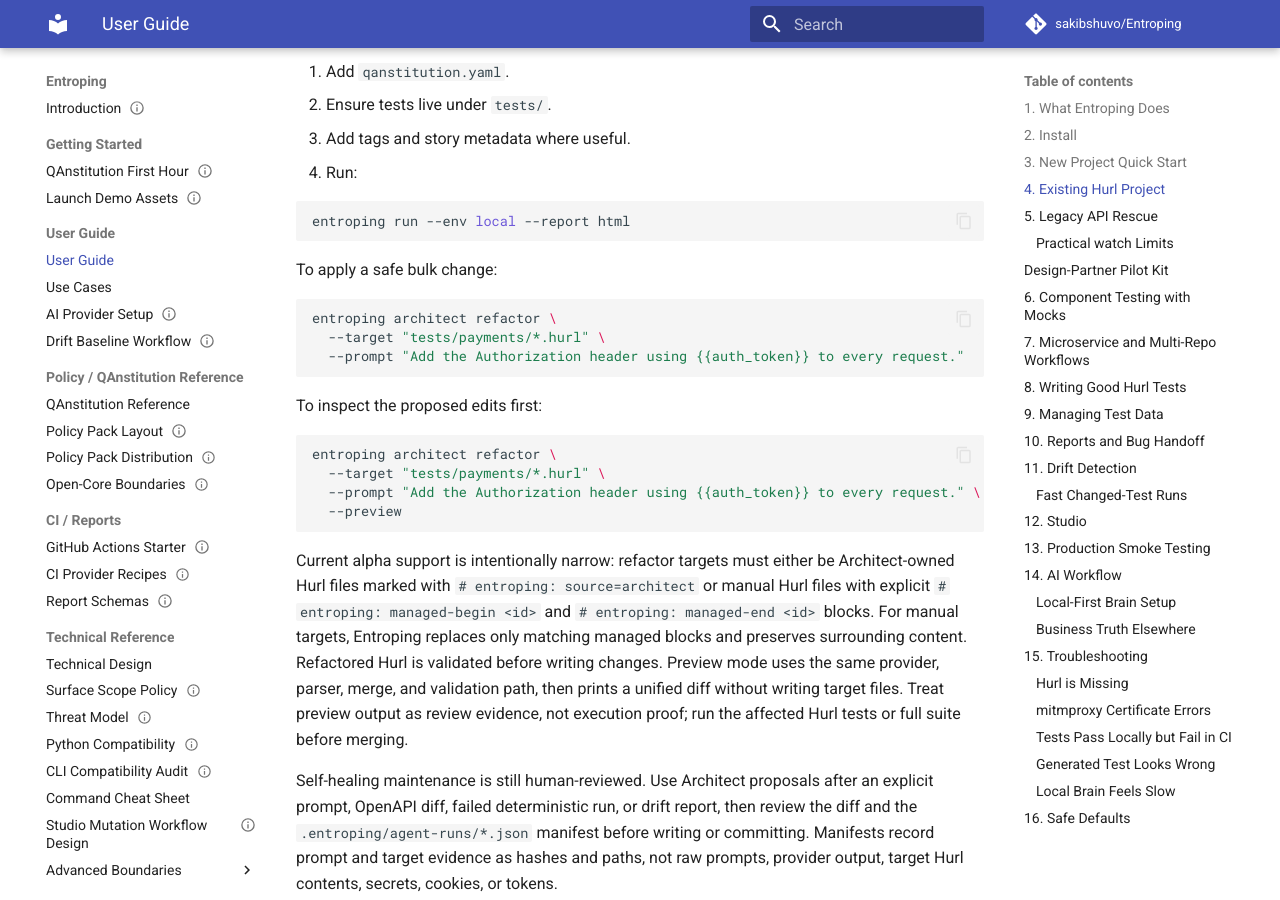
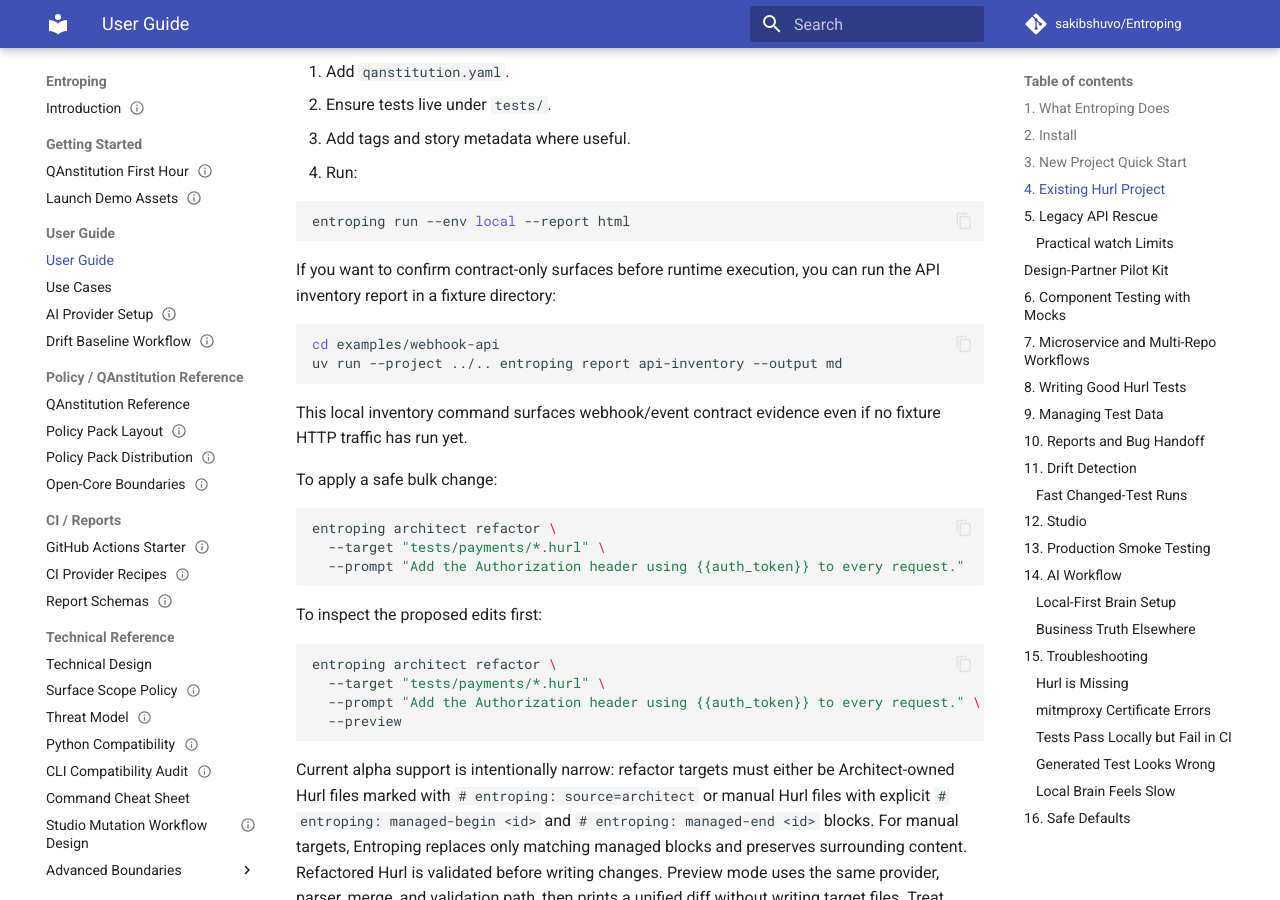
Before and after one commit to sakibshuvo/Entroping, an MkDocs documentation site: the page built from docs/user/USER_GUIDE.md, in a window 1280 px wide and 900 px high, scrolled down 4979 px. Built offline with MkDocs 1.6.1 and Material for MkDocs 9.7.7, drawn with Linux system fonts in a browser that asks for light colours; comment, search, counter and statistics services are not loaded.

Commit message:
docs(examples): add webhook event-contract fixture

````diff
--- a/docs/user/USER_GUIDE.md
+++ b/docs/user/USER_GUIDE.md
@@ -256,6 +256,17 @@
 ```bash
 entroping run --env local --report html
 ```
+
+If you want to confirm contract-only surfaces before runtime execution, you can
+run the API inventory report in a fixture directory:
+
+```bash
+cd examples/webhook-api
+uv run --project ../.. entroping report api-inventory --output md
+```
+
+This local inventory command surfaces webhook/event contract evidence even if no
+fixture HTTP traffic has run yet.
 
 To apply a safe bulk change:
 
````
Also changed, not shown: examples/webhook-api/README.md (added, +61 -0 lines), 3 other files.
